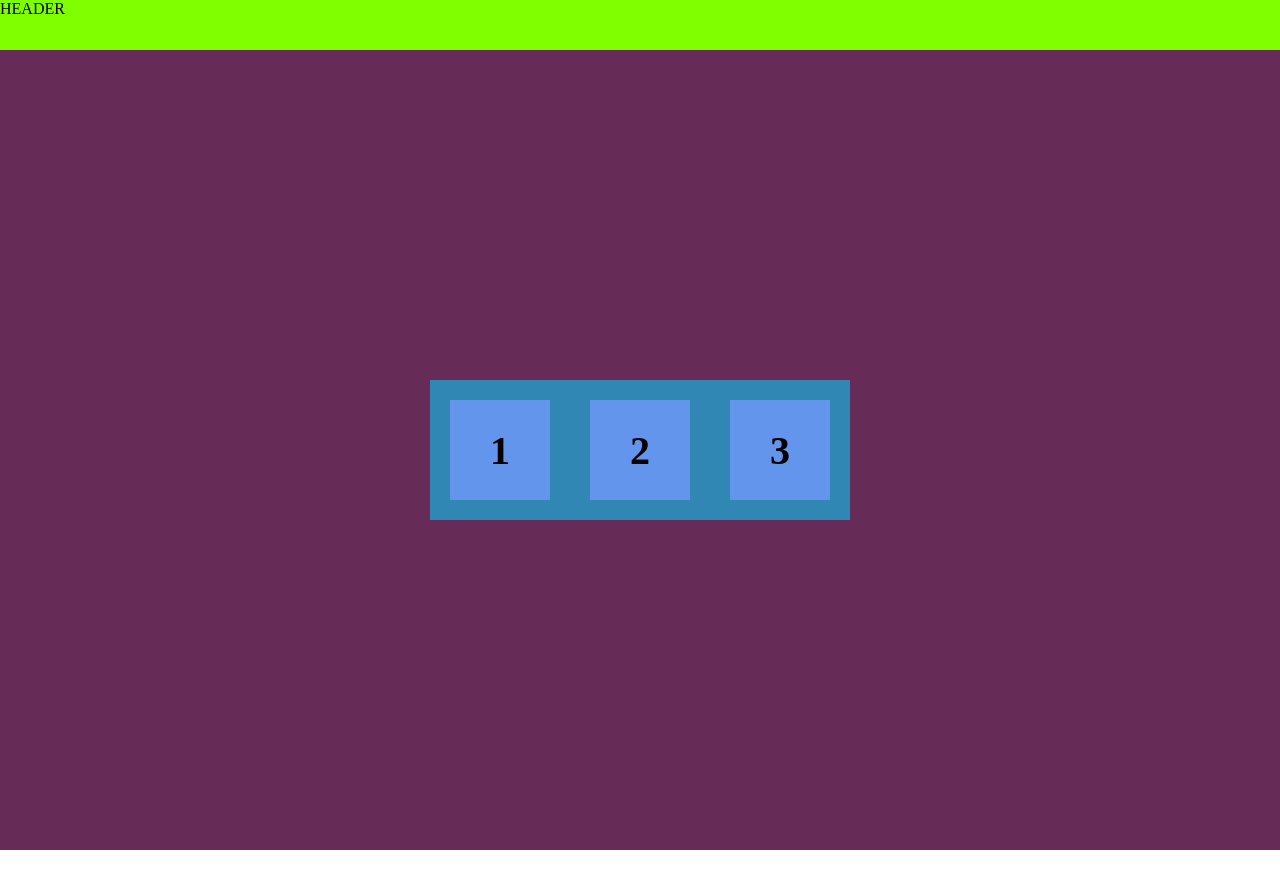
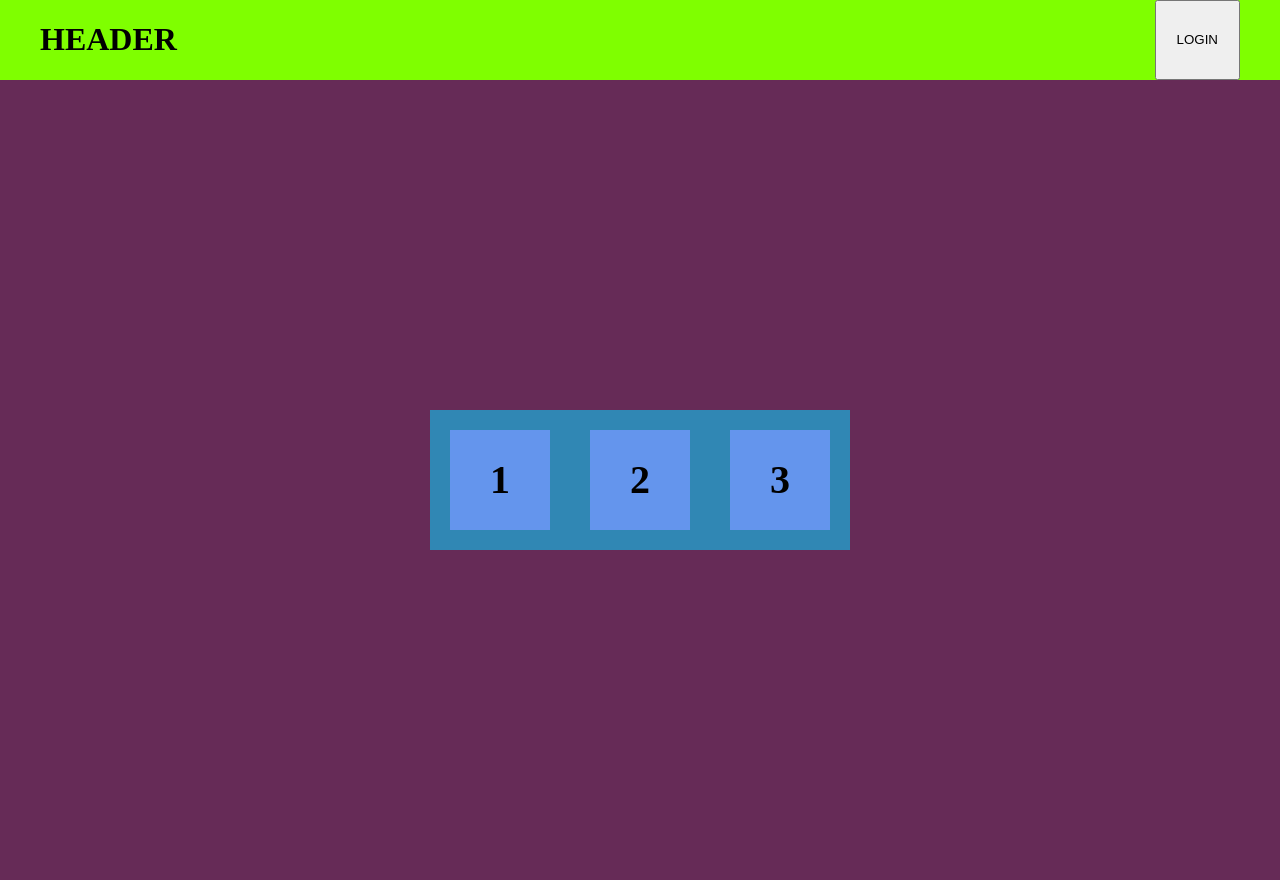
Before and after one commit to Yu4iy/doc-vue-router-testfield, a Vue app: page /main in a window 1280 px wide. Before the commit the page ends 850 px from the top, so only its background shows below. Built offline with nearby package versions, Linux system fonts and the light colour scheme.

Commit message:
TEST: Autentification

```diff
--- a/src/components/Header.vue
+++ b/src/components/Header.vue
@@ -1,6 +1,9 @@
 <template>
   <div class="header">
-	HEADER
+	<h1>HEADER</h1>
+	<button @click="changeStatus">
+		{{auth? 'LOGOUT':'LOGIN'}}
+	</button>
   </div>
 </template>
 
@@ -10,10 +13,28 @@
 export default {
 	data(){
 		return{
+			auth: false
+	}
+},
+created(){
+this.auth = localStorage.getItem('auth') !== null
+},
+methods:{
+		changeStatus(){
+			if (this.auth) {
+				localStorage.removeItem('auth')
+				this.$router.push({name: 'main'})
+			}
+			else{
+				localStorage.setItem('auth', true)
+				this.auth = true
+
+			}
+		}
 
 	}
 
-}
+
 
 
 
@@ -23,9 +44,12 @@ export default {
 
 <style lang="scss" scoped >
 	.header{
-		width: 100%;
-		height: 50px;
 		background: chartreuse;
-
+		display: flex;
+		padding: 0  40px;
+		justify-content: space-between;
+		button{
+			padding:0 20px;
+		}
 	}
 </style>
--- a/src/router/index.js
+++ b/src/router/index.js
@@ -29,6 +29,13 @@ export default new VueRouter({
 					path: ':id',
 					name: 'page',
 					component:Page,
+					beforeEnter: (to, from, next) => {
+						if(localStorage.getItem('auth')){
+							next()
+						}else{
+							next({name:'first-page'})
+						}
+					}
 				},
 				{
 					path: '/second-page',
```
Also changed, not shown: src/pages/notes.html (+15 -12 lines).
